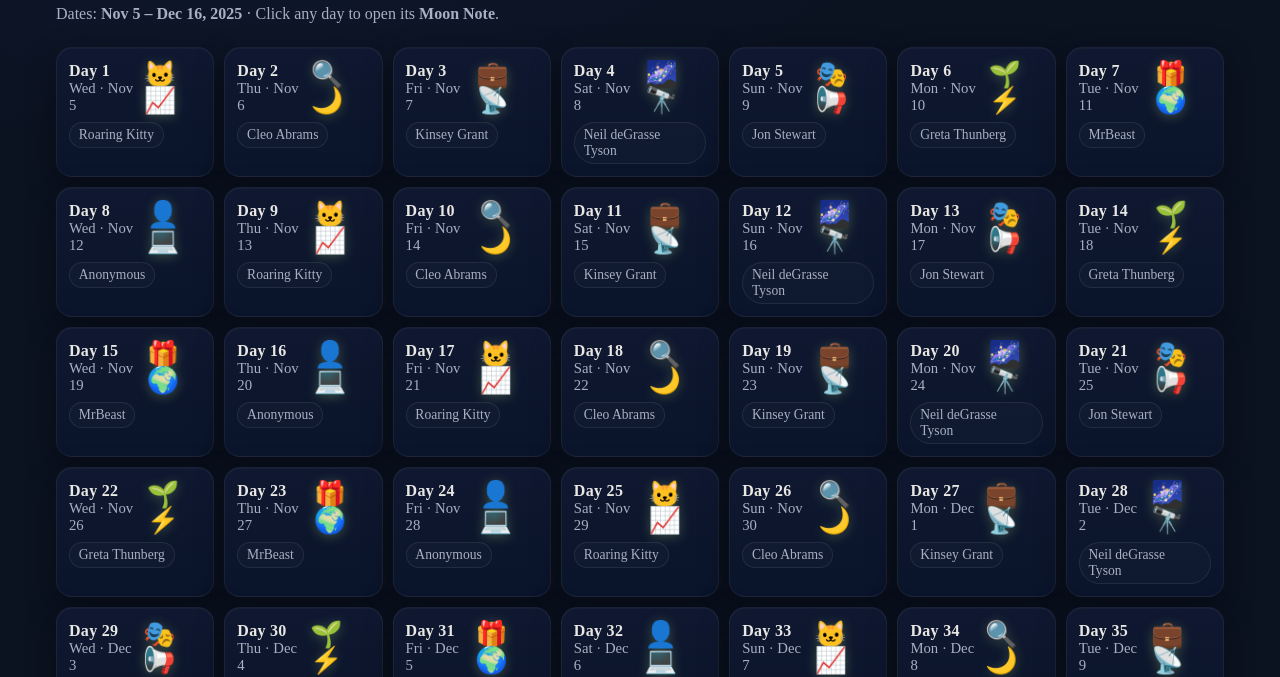
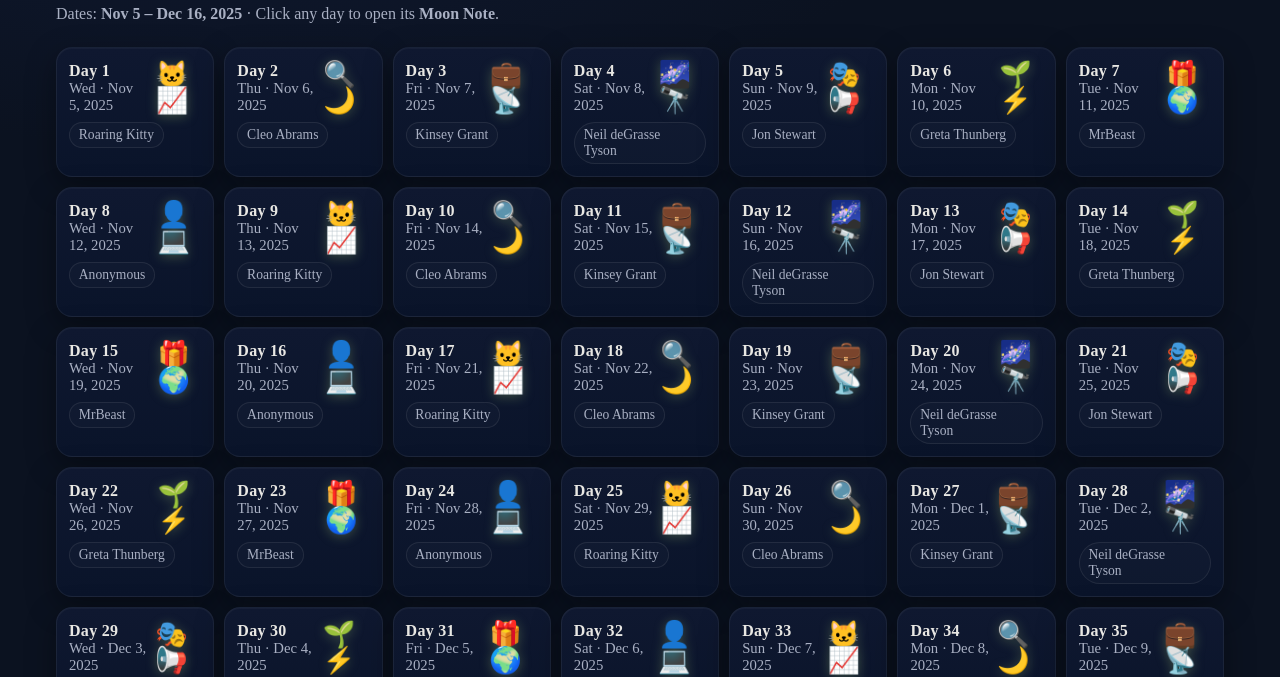
Before and after one commit to tcarrw/jar, a plain HTML site: page calendar/illumina1/index.html in a window 1280 px wide. Shown: the part 123-800 px from the top of the page. Drawn offline with Linux system fonts and the light colour scheme.

Commit message:
Update index.html

```diff
--- a/calendar/illumina1/index.html
+++ b/calendar/illumina1/index.html
@@ -171,5 +171,21 @@
     <p class="sub">All day tiles link to Moon Notes with <code>?illumina=1&day=##</code>.</p>
   </footer>
 </main>
+    <script>
+  (function(){
+    // Illumina 1 runs Nov 5 – Dec 16, 2025
+    var dayNames = ["Sun","Mon","Tue","Wed","Thu","Fri","Sat"];
+    var monNames = ["Jan","Feb","Mar","Apr","May","Jun","Jul","Aug","Sep","Oct","Nov","Dec"];
+    var baseUTC = Date.UTC(2025, 10, 5); // 10 = November
+
+    var cells = document.querySelectorAll(".grid .cell");
+    cells.forEach(function(cell, idx){
+      var d = new Date(baseUTC + idx * 24*60*60*1000);
+      var label = dayNames[d.getUTCDay()] + " · " + monNames[d.getUTCMonth()] + " " + d.getUTCDate() + ", " + d.getUTCFullYear();
+      var dateEl = cell.querySelector(".date");
+      if(dateEl) dateEl.textContent = label;
+    });
+  })();
+</script>
 </body>
 </html>
```
